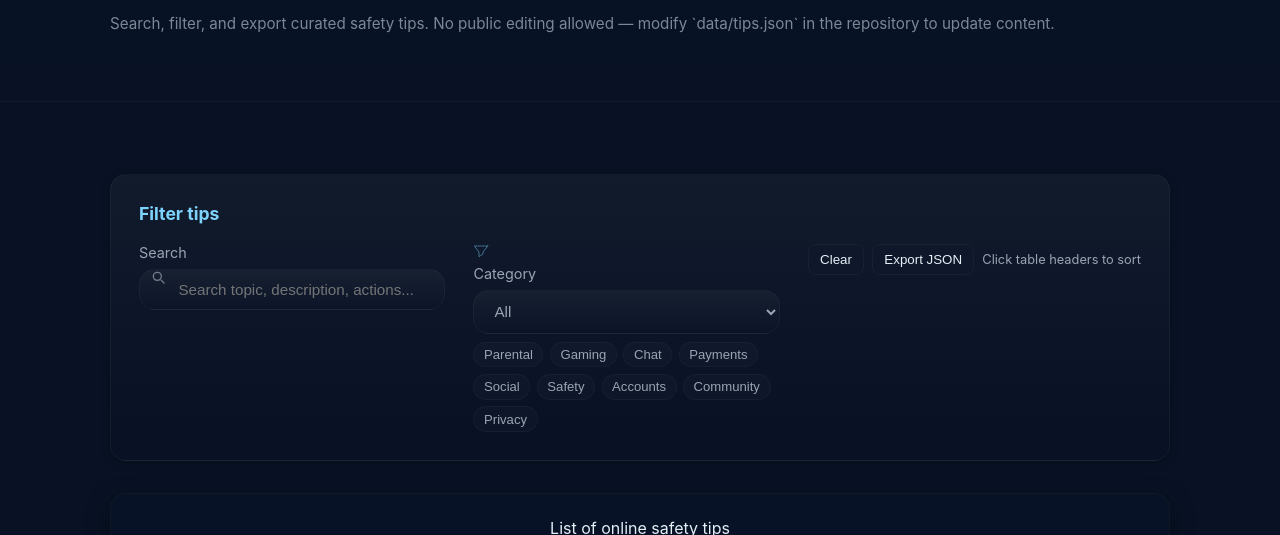
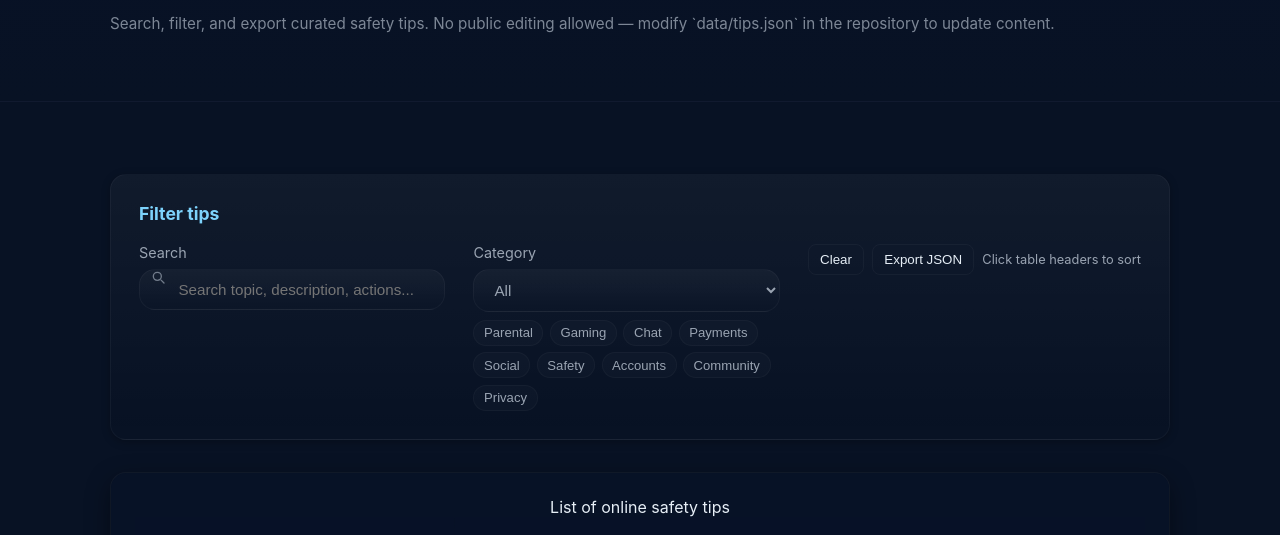
Before and after one commit to wh3ax/wh3ax.github.io, a plain HTML site: page index.html in a window 1280 px wide. Shown: the part 194-729 px from the top of the page. Drawn offline with Linux system fonts and the light colour scheme.

Commit message:
Remove filter icon from category label

```diff
--- a/index.html
+++ b/index.html
@@ -39,10 +39,6 @@
           <!-- Risk column removed to keep guidance simple and family-friendly -->
 
           <label>
-            <span class="icon" aria-hidden="true">
-              <!-- funnel / filter -->
-              <svg width="16" height="16" viewBox="0 0 24 24" fill="none" xmlns="http://www.w3.org/2000/svg" aria-hidden="true"><path d="M22 3H2l7 9v7l6-4v-3l7-9z" stroke="currentColor" stroke-width="1" stroke-linecap="round" stroke-linejoin="round"/></svg>
-            </span>
             Category
             <select id="category-filter" aria-label="Filter by category">
               <option value="">All</option>
```
